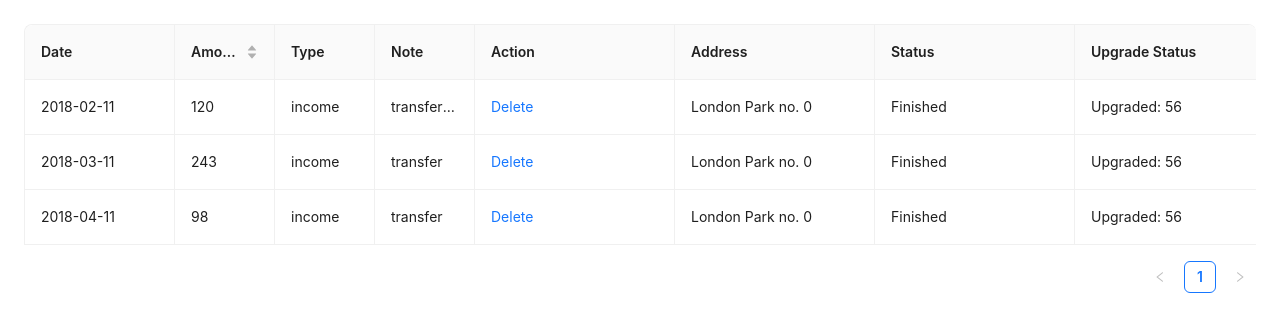
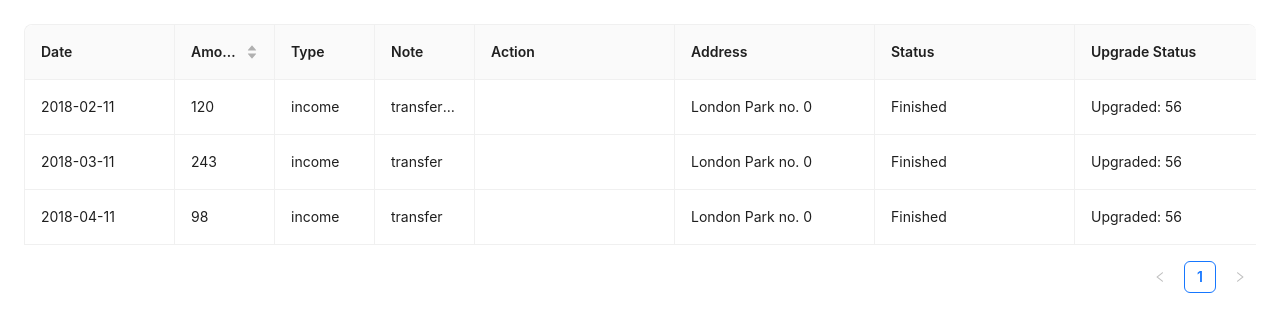
Before and after one commit to JHni2/antd-task, a React (Create React App) app: page /table in a window 1280 px wide. Shown: the top 332 px of the page. Built offline with nearby package versions, Linux system fonts and the light colour scheme.

Commit message:
[fix] 마우스 커서 위치 개선 tooltip 삭제

```diff
--- a/src/components/Table.js
+++ b/src/components/Table.js
@@ -58,11 +58,6 @@ const TableComponent = () => {
       ellipsis: {
         showTitle: false,
       },
-      render: (date) => (
-        <Tooltip placement="topLeft" title={date}>
-          {date}
-        </Tooltip>
-      ),
     },
     {
       title: 'Amount',
@@ -72,11 +67,6 @@ const TableComponent = () => {
       ellipsis: {
         showTitle: false,
       },
-      render: (amount) => (
-        <Tooltip placement="topLeft" title={amount}>
-          {amount}
-        </Tooltip>
-      ),
     },
     {
       title: 'Type',
@@ -85,11 +75,6 @@ const TableComponent = () => {
       ellipsis: {
         showTitle: false,
       },
-      render: (type) => (
-        <Tooltip placement="topLeft" title={type}>
-          {type}
-        </Tooltip>
-      ),
     },
     {
       title: 'Note',
@@ -98,11 +83,6 @@ const TableComponent = () => {
       ellipsis: {
         showTitle: false,
       },
-      render: (note) => (
-        <Tooltip placement="topLeft" title={note}>
-          {note}
-        </Tooltip>
-      ),
     },
     {
       title: 'Action',
@@ -111,11 +91,6 @@ const TableComponent = () => {
       ellipsis: {
         showTitle: false,
       },
-      render: () => (
-        <Tooltip placement="topLeft" title="Delete">
-          <a>Delete</a>
-        </Tooltip>
-      ),
     },
     {
       title: 'Address',
@@ -124,11 +99,6 @@ const TableComponent = () => {
       ellipsis: {
         showTitle: false,
       },
-      render: (address) => (
-        <Tooltip placement="topLeft" title={address}>
-          {address}
-        </Tooltip>
-      ),
     },
     {
       title: 'Status',
@@ -137,11 +107,6 @@ const TableComponent = () => {
       ellipsis: {
         showTitle: false,
       },
-      render: (status) => (
-        <Tooltip placement="topLeft" title={status}>
-          {status}
-        </Tooltip>
-      ),
     },
     {
       title: 'Upgrade Status',
@@ -150,11 +115,6 @@ const TableComponent = () => {
       ellipsis: {
         showTitle: false,
       },
-      render: (upgradeStatus) => (
-        <Tooltip placement="topLeft" title={upgradeStatus}>
-          {upgradeStatus}
-        </Tooltip>
-      ),
     },
     {
       title: 'Creator',
@@ -163,11 +123,6 @@ const TableComponent = () => {
       ellipsis: {
         showTitle: false,
       },
-      render: (creator) => (
-        <Tooltip placement="topLeft" title={creator}>
-          {creator}
-        </Tooltip>
-      ),
     },
     {
       title: 'Platform',
@@ -176,11 +131,6 @@ const TableComponent = () => {
       ellipsis: {
         showTitle: false,
       },
-      render: (platform) => (
-        <Tooltip placement="topLeft" title={platform}>
-          {platform}
-        </Tooltip>
-      ),
     },
   ])
 
@@ -231,18 +181,22 @@ const TableComponent = () => {
 
   const { isDrag } = useDrag(false)
   const [dragDir, setDragDir] = useState('')
+  const [dragVal, setDragVal] = useState()
 
   const prevX = useRef(0)
 
   useEffect(() => {
     const getMouseDirection = (event) => {
-      const xDir = prevX.current <= event.pageX ? 'right' : 'left'
+      const dx = event.pageX - prevX.current
+      const xDir = dx > 0 ? 'right' : 'left'
       prevX.current = event.pageX
 
       setDragDir(xDir)
+
+      if (event.pageX !== dx) setDragVal(dx)
     }
 
-    const throttledGetMouseDirection = throttle(getMouseDirection, 50)
+    const throttledGetMouseDirection = throttle(getMouseDirection, 0)
 
     if (isDrag) {
       window.addEventListener('mousemove', throttledGetMouseDirection)
@@ -272,20 +226,8 @@ const TableComponent = () => {
           width: size.width,
         }
 
-        // 칼럼을 오른쪽으로 드래그 했을 떄
-        if (dragDir === 'right') {
-          // 더이상 오른쪽으로 갈 수 X
-          if (newColumns[index + 1] && newColumns[index + 1].width <= minColWidth) {
-            newColumns[index + 1] = {
-              ...newColumns[index + 1],
-              width: minColWidth,
-            }
-          }
-
-          return newColumns
-
-          // 칼럼을 왼쪽으로 드래그 했을 떄
-        } else if (dragDir === 'left') {
+        // 칼럼을 왼쪽으로 드래그 했을 떄
+        if (dragDir === 'left') {
           newColumns[index + 1] = {
             ...newColumns[index + 1],
             width: newColumns[index + 1].width + wDiff,
```
